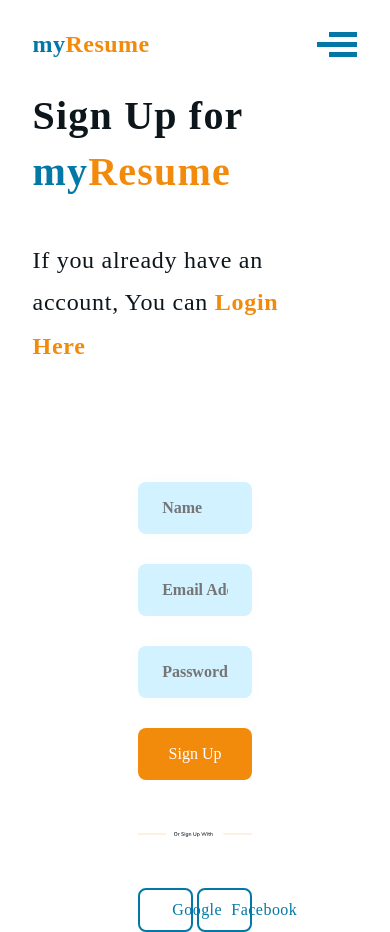
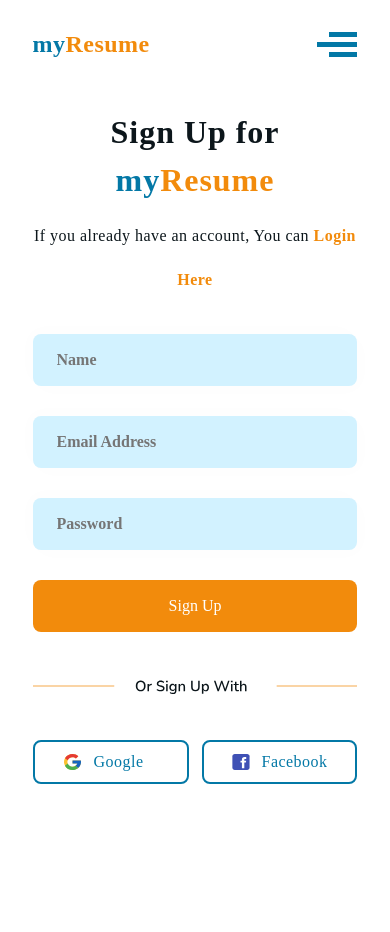
Before and after one commit to steph-crown/myResume-app, a React (Create React App) app: page /signup in a window 390 px wide. Built offline with nearby package versions, Linux system fonts and the light colour scheme.

Commit message:
Made signup page responsive

```diff
--- a/src/components/MobileMenuPage/index.jsx
+++ b/src/components/MobileMenuPage/index.jsx
@@ -5,7 +5,7 @@ import { Link } from "react-router-dom";
 const index = () => {
     return (
         <div className="mobile-menu">
-            <Link to="/" class="x">&times;</Link>
+            <Link to='/' class="x">&times;</Link>
             <Link to="/" className="a">Home</Link>
             <Link to="/new" className="a">Get Started</Link>
             <Link to="/about" className="a">About</Link>
--- a/src/css/Sign-Log/SignUpForm.css
+++ b/src/css/Sign-Log/SignUpForm.css
@@ -17,6 +17,10 @@ input, button {
     color: var(--purple);
     outline: none;
     /* border: 1px solid var(--purple); */
+}
+
+.name input {
+    margin-top: 0;
 }
 
 .line-or {
@@ -39,6 +43,7 @@ button {
     color: white;
     font-family: Poppins;
     font-weight: 400;
+    cursor: pointer;
 }
 
 .auth-buttons {
@@ -79,3 +84,10 @@ form button:hover {
     font-size: 16px;
     font-weight: 500;
 }
+
+
+@media (max-width: 1024px) {
+    input, button, .line-or, .auth-buttons {
+        width: 100%;
+    }
+}
--- a/src/css/Sign-Log/index.css
+++ b/src/css/Sign-Log/index.css
@@ -69,8 +69,29 @@
     .sign-container main {
         padding: 0 calc(100vw * var(--l120)) !important;
         flex-direction: column;
+        justify-content: flex-start;
     }
     .left-part {
         width: 100%;
+        margin-top: 20px;
     }
+    .left-part h5 {
+        margin-top: 10px;
+        font-size: 16px;
+        line-height: 28px;
+        text-align: center !important;
+        width: 100%;
+    }
+    .left-part h1 {
+        font-size: 32px;
+        line-height: 48px;
+        text-align: center;
+
+    }
+    .form {
+        width: 100%;
+        margin-top: 32px;
+        margin-bottom: calc(100vw * var(--l120));
+    }
+
 }
```
Also changed, not shown: 1 other file (tests, documents, lock files or other folders).
